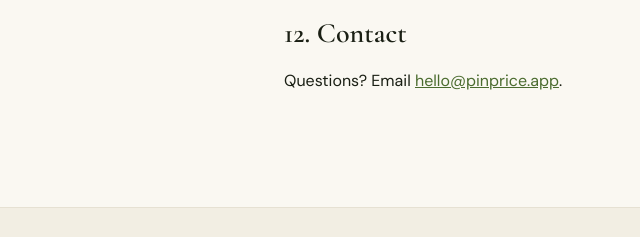
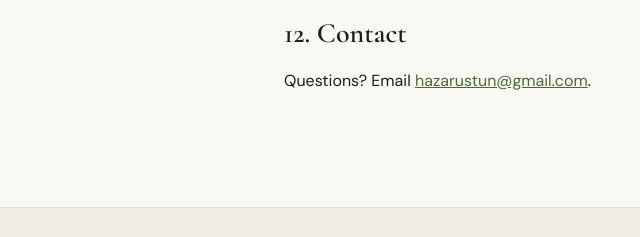
Before and after one commit to hazarustun-spec/pinpricef, a plain HTML site: page terms.html in a window 1280 px wide. Shown: the part 2269-2506 px from the top of the page, 0-640 px from the left. Drawn offline with nearby package versions, Linux system fonts and the light colour scheme.

Commit message:
fix: relative links + update contact email

```diff
--- a/terms.html
+++ b/terms.html
@@ -139,7 +139,7 @@
       <p>We may update these terms. Material changes will be announced via email or in-app notice. Continued use after changes means you accept the updated terms.</p>
 
       <h2>12. Contact</h2>
-      <p>Questions? Email <a href="mailto:hello@pinprice.app">hello@pinprice.app</a>.</p>
+      <p>Questions? Email <a href="mailto:hazarustun@gmail.com">hazarustun@gmail.com</a>.</p>
     </article>
   </div>
 
@@ -150,7 +150,7 @@
         <div class="footer-links">
           <a href="privacy.html">Privacy</a>
           <a href="terms.html">Terms</a>
-          <a href="mailto:hello@pinprice.app">Contact</a>
+          <a href="mailto:hazarustun@gmail.com">Contact</a>
         </div>
       </div>
     </div>
```
